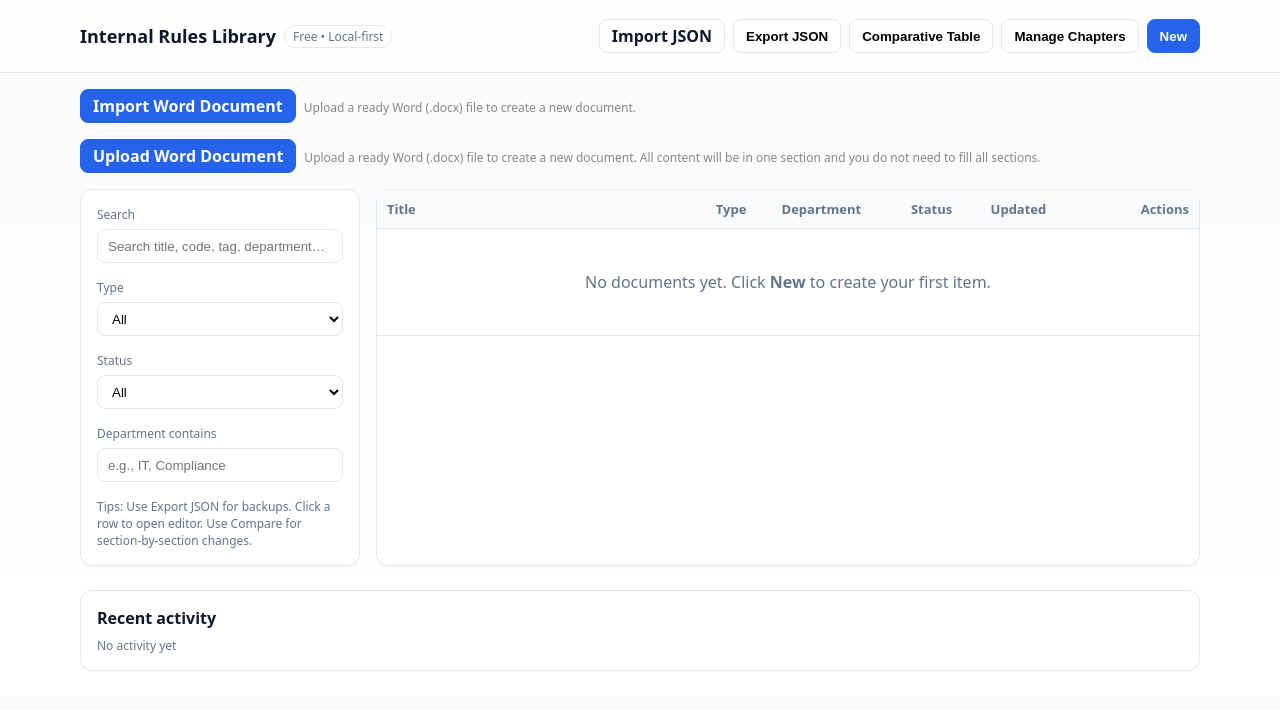
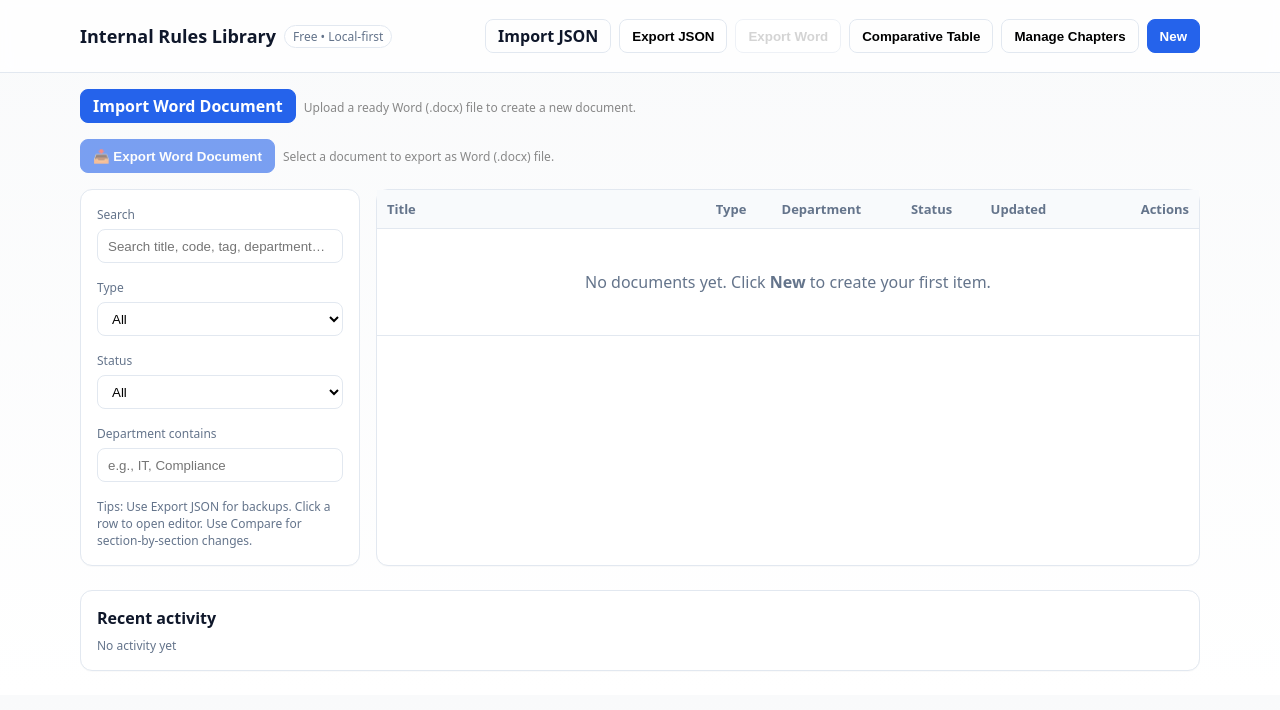
Before and after one commit to aymokhirakhon-max/internal_rules, a React (Vite) app: page / in a window 1280 px wide. Shown: the top 710 px of the page. Built offline with nearby package versions, Linux system fonts and the light colour scheme; the HTML template or start-up script is replaced by a standard one.

Commit message:
08.26.09

```diff
--- a/package.json
+++ b/package.json
@@ -12,8 +12,10 @@
     "@ckeditor/ckeditor5-build-classic": "^41.4.2",
     "@ckeditor/ckeditor5-react": "^11.0.0",
     "diff": "^7.0.0",
+    "docx": "^9.5.1",
     "draft-js": "^0.11.7",
     "draftjs-to-html": "^0.9.1",
+    "file-saver": "^2.0.5",
     "html-to-draftjs": "^1.5.0",
     "mammoth": "^1.11.0",
     "quill-better-table": "^1.2.10",
--- a/src/App.jsx
+++ b/src/App.jsx
@@ -4,6 +4,8 @@ import React, { useEffect, useMemo, useState } from 'react'
 import { CKEditor } from '@ckeditor/ckeditor5-react';
 import ClassicEditor from '@ckeditor/ckeditor5-build-classic';
 import * as Diff from 'diff'
+import { Document, Packer, Paragraph, TextRun, HeadingLevel, AlignmentType } from 'docx'
+import { saveAs } from 'file-saver'
 
 const TYPES = ['Policy','Procedure','Regulation']
 const STATUSES = ['Draft','Under Review','Active','Archived']
@@ -68,12 +70,7 @@ function ComparativeDiffBlock({ before, after, showFull = false }) {
   const beforeText = before ? before.replace(/<[^>]*>?/gm, '') : '';
   const afterText = after ? after.replace(/<[^>]*>?/gm, '') : '';
 
-  // Debug logging - remove in production
-  console.log('ComparativeDiffBlock:', {
-    beforeText: beforeText.substring(0, 100),
-    afterText: afterText.substring(0, 100),
-    hasData: !!beforeText || !!afterText
-  });
+
 
   const parts = Diff.diffWords(beforeText, afterText);
   const hasChanges = parts.some(p => p.added || p.removed);
@@ -186,9 +183,19 @@ function ComparativeTable({ oldVersion, newVersion, comments = [], onClose }) {
   }
 
   const getRowStatus = (row) => {
-    if (!row.before && row.after) return 'added';
-    if (row.before && !row.after) return 'removed';
-    if (row.before && row.after && row.before !== row.after) return 'changed';
+    // Clean up HTML and whitespace for better comparison
+    const cleanText = (text) => {
+      if (!text) return '';
+      return text.replace(/<[^>]*>/g, '').replace(/\s+/g, ' ').trim();
+    };
+
+    const cleanBefore = cleanText(row.before);
+    const cleanAfter = cleanText(row.after);
+
+    if (!cleanBefore && !cleanAfter) return 'unchanged';
+    if (!cleanBefore && cleanAfter) return 'added';
+    if (cleanBefore && !cleanAfter) return 'removed';
+    if (cleanBefore !== cleanAfter) return 'changed';
     return 'unchanged';
   }
 
@@ -213,12 +220,7 @@ function ComparativeTable({ oldVersion, newVersion, comments = [], onClose }) {
 
   const comparisonData = compareSections(oldVersion.sections, newVersion.sections)
 
-  // Debug logging
-  console.log('ComparativeTable Data:', {
-    oldVersion: oldVersion?.sections?.slice(0, 2),
-    newVersion: newVersion?.sections?.slice(0, 2),
-    comparisonData: comparisonData.slice(0, 3)
-  });
+
 
   // Calculate summary statistics
   const summary = comparisonData.reduce((acc, row) => {
@@ -1355,6 +1357,208 @@ export default function App(){
     };
     reader.readAsArrayBuffer(file);
   }
+
+  // Export Word Document function
+  async function exportToWord(doc) {
+    try {
+      const latestVersion = doc.versions[doc.versions.length - 1];
+      const sections = latestVersion.sections || [];
+
+      // Create document title
+      const titleParagraph = new Paragraph({
+        text: doc.title || 'Untitled Document',
+        heading: HeadingLevel.TITLE,
+        alignment: AlignmentType.CENTER,
+        spacing: { after: 400 }
+      });
+
+      // Create document info
+      const infoParagraphs = [
+        new Paragraph({
+          children: [
+            new TextRun({ text: "Document Code: ", bold: true }),
+            new TextRun({ text: doc.code || 'N/A' })
+          ],
+          spacing: { after: 200 }
+        }),
+        new Paragraph({
+          children: [
+            new TextRun({ text: "Type: ", bold: true }),
+            new TextRun({ text: doc.type || 'N/A' })
+          ],
+          spacing: { after: 200 }
+        }),
+        new Paragraph({
+          children: [
+            new TextRun({ text: "Department: ", bold: true }),
+            new TextRun({ text: doc.department || 'N/A' })
+          ],
+          spacing: { after: 200 }
+        }),
+        new Paragraph({
+          children: [
+            new TextRun({ text: "Status: ", bold: true }),
+            new TextRun({ text: doc.status || 'Draft' })
+          ],
+          spacing: { after: 200 }
+        }),
+        new Paragraph({
+          children: [
+            new TextRun({ text: "Version: ", bold: true }),
+            new TextRun({ text: latestVersion.version || 'v1.0' })
+          ],
+          spacing: { after: 400 }
+        })
+      ];
+
+      // Create section paragraphs
+      const sectionParagraphs = [];
+      sections.forEach((section, index) => {
+        // Section heading
+        sectionParagraphs.push(
+          new Paragraph({
+            text: section.key || `Section ${index + 1}`,
+            heading: HeadingLevel.HEADING_1,
+            spacing: { before: 400, after: 200 }
+          })
+        );
+
+        // Section content - convert HTML to plain text and create paragraphs
+        let content = section.text || '';
+
+        if (!content.trim()) {
+          sectionParagraphs.push(
+            new Paragraph({
+              text: 'No content',
+              italics: true,
+              spacing: { after: 400 }
+            })
+          );
+        } else {
+          // Better HTML processing - preserve line breaks and structure
+          content = content
+            .replace(/<br\s*\/?>/gi, '\n')  // Convert <br> to line breaks
+            .replace(/<\/p>/gi, '\n\n')     // Convert </p> to double line breaks
+            .replace(/<p[^>]*>/gi, '')      // Remove <p> tags
+            .replace(/<[^>]*>/g, '')        // Remove all other HTML tags
+            .replace(/\n\s*\n\s*\n/g, '\n\n') // Clean up excessive line breaks
+            .trim();
+
+          const contentLines = content.split('\n').filter(line => line.trim());
+
+          contentLines.forEach((line, lineIndex) => {
+            const trimmedLine = line.trim();
+            if (trimmedLine) {
+              // Check if line might be a heading (starts with number or is all caps)
+              const isHeading = /^(\d+\.|\d+\)|\w+\.|[A-Z\s]{3,}:)/.test(trimmedLine) ||
+                               (trimmedLine.length < 50 && trimmedLine === trimmedLine.toUpperCase());
+
+              sectionParagraphs.push(
+                new Paragraph({
+                  text: trimmedLine,
+                  spacing: { after: isHeading ? 200 : 120 },
+                  ...(isHeading && { heading: HeadingLevel.HEADING_2 })
+                })
+              );
+            } else {
+              // Add empty line for spacing
+              sectionParagraphs.push(
+                new Paragraph({
+                  text: '',
+                  spacing: { after: 120 }
+                })
+              );
+            }
+          });
+        }
+      });
+
+      // Create the Word document
+      const wordDoc = new Document({
+        sections: [{
+          properties: {},
+          children: [
+            titleParagraph,
+            ...infoParagraphs,
+            ...sectionParagraphs
+          ]
+        }]
+      });
+
+      // Generate and save the document
+      const buffer = await Packer.toBuffer(wordDoc);
+
+      // Create a clean filename
+      const cleanTitle = (doc.title || 'Document')
+        .replace(/[^a-zA-Z0-9\s-_]/g, '') // Remove special characters
+        .replace(/\s+/g, '_') // Replace spaces with underscores
+        .substring(0, 50); // Limit length
+
+      const timestamp = new Date().toISOString().split('T')[0]; // YYYY-MM-DD format
+      const filename = `${cleanTitle}_${latestVersion.version || 'v1.0'}_${timestamp}.docx`;
+
+      saveAs(new Blob([buffer]), filename);
+
+      // Add audit log
+      addAudit('export_word', doc.id, { filename });
+
+      // Success notification
+      const notification = document.createElement('div');
+      notification.innerHTML = `
+        <div style="
+          position: fixed;
+          top: 20px;
+          right: 20px;
+          background: #d1e7dd;
+          color: #0a3622;
+          padding: 12px 16px;
+          border-radius: 8px;
+          box-shadow: 0 2px 8px rgba(0,0,0,0.15);
+          z-index: 10000;
+          font-family: -apple-system, BlinkMacSystemFont, sans-serif;
+          font-size: 14px;
+          max-width: 350px;
+        ">
+          ✅ <strong>Export Successful!</strong><br>
+          <small>Downloaded: ${filename}</small>
+        </div>
+      `;
+      document.body.appendChild(notification);
+      setTimeout(() => {
+        notification.remove();
+      }, 5000);
+
+    } catch (error) {
+      console.error('Export failed:', error);
+
+      // Error notification
+      const notification = document.createElement('div');
+      notification.innerHTML = `
+        <div style="
+          position: fixed;
+          top: 20px;
+          right: 20px;
+          background: #f8d7da;
+          color: #721c24;
+          padding: 12px 16px;
+          border-radius: 8px;
+          box-shadow: 0 2px 8px rgba(0,0,0,0.15);
+          z-index: 10000;
+          font-family: -apple-system, BlinkMacSystemFont, sans-serif;
+          font-size: 14px;
+          max-width: 350px;
+        ">
+          ❌ <strong>Export Failed</strong><br>
+          <small>Please try again or check the console for details.</small>
+        </div>
+      `;
+      document.body.appendChild(notification);
+      setTimeout(() => {
+        notification.remove();
+      }, 5000);
+    }
+  }
+
   const [docs, setDocs] = useState([])
   const [audit, setAudit] = useState([])
   const [q, setQ] = useState('')
@@ -1507,6 +1711,7 @@ export default function App(){
             <input type="file" accept="application/json" onChange={onImport} style={{display:'none'}} />
           </label>
           <button className="btn" onClick={exportJSON}>Export JSON</button>
+          <button className="btn" onClick={() => selected && exportToWord(selected)} disabled={!selected}>Export Word</button>
           <button className="btn ghost" onClick={()=>setShowComparativeTable(true)}>Comparative Table</button>
           <button className="btn ghost" onClick={()=>setShowChapterManager(true)}>Manage Chapters</button>
           <button className="btn primary" onClick={()=>newDoc('Policy')}>New</button>
@@ -1522,50 +1727,19 @@ export default function App(){
           <span style={{marginLeft:8, color:'#888', fontSize:12}}>Upload a ready Word (.docx) file to create a new document.</span>
         </div>
         <div style={{marginBottom:16}}>
-          <label className="btn primary" style={{cursor:'pointer'}}>
-            Upload Word Document
-            <input type="file" accept=".docx" style={{display:'none'}} onChange={async (e) => {
-              setUploadError('');
-              try {
-                const file = e.target.files[0];
-                if (!file) return;
-                const mammoth = await import('mammoth');
-                const reader = new FileReader();
-                reader.onload = async function(evt) {
-                  try {
-                    const arrayBuffer = evt.target.result;
-                    const result = await mammoth.convertToHtml({arrayBuffer});
-                    // Create a new document with only one section
-                    const newDoc = {
-                      id: uid(), code: '', title: 'Imported Word Document',
-                      type: 'Policy', department: '', tags: [], status: 'Draft',
-                      effectiveDate: '', createdAt: now(), updatedAt: now(),
-                      versions: [{
-                        id: uid(), version: 'v1.0', createdAt: now(),
-                        sections: [{ key: 'Imported Content', text: result.value }]
-                      }],
-                      comments: []
-                    };
-                    setDocs(ds => [newDoc, ...ds]);
-                    setSelected(newDoc);
-                    addAudit('import_word', newDoc.id, { filename: file.name });
-                  } catch (err) {
-                    setUploadError('Failed to process Word file. Please try a different file or format.');
-                  }
-                };
-                reader.onerror = function() {
-                  setUploadError('Failed to read the file.');
-                };
-                reader.readAsArrayBuffer(file);
-              } catch (err) {
-                setUploadError('Upload failed. Please check your file and try again.');
-              }
-            }} />
-          </label>
-          <span style={{marginLeft:8, color:'#888', fontSize:12}}>Upload a ready Word (.docx) file to create a new document. All content will be in one section and you do not need to fill all sections.</span>
-          {uploadError && (
-            <div style={{color:'red', marginTop:8}}>{uploadError}</div>
-          )}
+          <button
+            className="btn primary"
+            onClick={() => selected && exportToWord(selected)}
+            disabled={!selected}
+            style={{opacity: selected ? 1 : 0.6}}
+          >
+            📥 Export Word Document
+          </button>
+          <span style={{marginLeft:8, color:'#888', fontSize:12}}>
+            {selected
+              ? `Export "${selected.title}" as a Word (.docx) document with all sections and formatting.`
+              : 'Select a document to export as Word (.docx) file.'}
+          </span>
         </div>
         <div className="grid grid-4">
           {/* Filters */}
@@ -1618,8 +1792,8 @@ export default function App(){
                         <div className="toolbar">
                           <button className="btn ghost" onClick={()=>{setSelected(d)}}>Open</button>
                           <button className="btn ghost" onClick={()=>{setSelected(d)}}>Edit</button>
-                          <button className="btn ghost" onClick={()=> { setSelectedDocForChapter(d); setShowChapterManager(true) }}>Add Chapter</button>
                           <button className="btn ghost" onClick={()=>{ setSelected(d); setShowCompare(true); setCompareTargetId(null) }}>Compare</button>
+                          <button className="btn ghost" onClick={()=>exportToWord(d)} title="Export as Word document">📥 Export</button>
                           <button className="btn danger" onClick={()=>deleteDoc(d.id)}>Delete</button>
                         </div>
                       </td>
@@ -2215,18 +2389,43 @@ function TagEditor({ value, onChange }){
 }
 
 function DiffBlock({ before, after }){
-  const parts = Diff.diffWords(before||'', after||'')
+  // Clean HTML tags from both texts for comparison
+  const beforeText = (before || '').replace(/<[^>]*>?/gm, '').trim()
+  const afterText = (after || '').replace(/<[^>]*>?/gm, '').trim()
+
+  const parts = Diff.diffWords(beforeText, afterText)
   const hasChanges = parts.some(p => p.added || p.removed)
 
+  // If no content in either version
+  if (!beforeText && !afterText) {
     return (
       <div style={{lineHeight:'1.6', padding: '8px', backgroundColor: '#f8f9fa', borderRadius: '4px'}}>
-      {!hasChanges ? (
-        <span style={{color: '#6c757d', fontStyle: 'italic'}}>No changes</span>
-      ) : (
-        <>
+        <span style={{color: '#6c757d', fontStyle: 'italic'}}>No content in either version</span>
+      </div>
+    )
+  }
+
+  // If identical content
+  if (!hasChanges) {
+    return (
+      <div style={{lineHeight:'1.6', padding: '8px', backgroundColor: '#f8f9fa', borderRadius: '4px'}}>
+        <div style={{marginBottom: '4px', fontSize: '11px', color: '#28a745', fontWeight: 'bold'}}>
+          ✓ IDENTICAL CONTENT
+        </div>
+        <div style={{color: '#495057', fontSize: '13px'}}>
+          {beforeText.length > 100 ? beforeText.substring(0, 100) + '...' : beforeText}
+        </div>
+      </div>
+    )
+  }
+
+  // Show detailed diff
+  return (
+    <div style={{lineHeight:'1.6', padding: '8px', backgroundColor: '#f8f9fa', borderRadius: '4px'}}>
       <div style={{marginBottom: '8px', fontSize: '12px', fontWeight: 'bold', color: '#495057'}}>
-            📋 Changes Summary:
-          </div>
+        🔍 CHANGES DETECTED:
+      </div>
+      <div style={{fontSize: '13px'}}>
         {parts.map((p,i) => {
           if (p.added) {
             return (
@@ -2234,9 +2433,11 @@ function DiffBlock({ before, after }){
                 backgroundColor: '#d1e7dd',
                 color: '#0f5132',
                 fontWeight: 'bold',
-                  padding: '2px 4px',
-                  borderRadius: '3px',
-                  margin: '0 1px'
+                padding: '2px 6px',
+                borderRadius: '4px',
+                margin: '0 2px',
+                display: 'inline-block',
+                border: '1px solid #badbcc'
               }}>
                 ✅ {p.value}
               </span>
@@ -2247,20 +2448,23 @@ function DiffBlock({ before, after }){
                 backgroundColor: '#f8d7da',
                 color: '#842029',
                 fontWeight: 'bold',
-                  padding: '2px 4px',
-                  borderRadius: '3px',
-                  margin: '0 1px',
-                  textDecoration: 'line-through'
+                padding: '2px 6px',
+                borderRadius: '4px',
+                margin: '0 2px',
+                textDecoration: 'line-through',
+                display: 'inline-block',
+                border: '1px solid #f5c2c7'
               }}>
                 ❌ {p.value}
               </span>
             )
           } else {
-              return <span key={i} style={{color: '#495057'}}>{p.value}</span>
+            // Show unchanged text with limited length
+            const displayText = p.value.length > 50 ? p.value.substring(0, 50) + '...' : p.value
+            return <span key={i} style={{color: '#495057'}}>{displayText}</span>
           }
         })}
-        </>
-      )}
+      </div>
     </div>
   )
 }
@@ -2332,30 +2536,32 @@ function ComparePanel({ docs, base, targetId, onSelectTarget, onClose }){
                   {table.map((row, index) => {
                     const getStatusStyle = (status) => {
                       switch(status) {
-                        case 'added': return {color: '#28a745', fontWeight: 'bold', backgroundColor: '#d1e7dd', padding: '4px 8px', borderRadius: '12px'};
-                        case 'removed': return {color: '#dc3545', fontWeight: 'bold', backgroundColor: '#f8d7da', padding: '4px 8px', borderRadius: '12px'};
-                        case 'changed': return {color: '#ffc107', fontWeight: 'bold', backgroundColor: '#fff3cd', padding: '4px 8px', borderRadius: '12px'};
-                        default: return {color: '#6c757d', fontWeight: 'normal'};
+                        case 'added': return {color: '#155724', fontWeight: 'bold', backgroundColor: '#d1e7dd', padding: '6px 12px', borderRadius: '16px', border: '1px solid #c3e6cb'};
+                        case 'removed': return {color: '#721c24', fontWeight: 'bold', backgroundColor: '#f8d7da', padding: '6px 12px', borderRadius: '16px', border: '1px solid #f5c6cb'};
+                        case 'changed': return {color: '#856404', fontWeight: 'bold', backgroundColor: '#fff3cd', padding: '6px 12px', borderRadius: '16px', border: '1px solid #ffeaa7'};
+                        default: return {color: '#6c757d', fontWeight: 'normal', backgroundColor: '#e9ecef', padding: '6px 12px', borderRadius: '16px'};
                       }
                     };
 
                     return (
                       <tr key={row.section} style={row.status==='changed' ? {background:'#fffbe6'} : row.status==='added' ? {background: '#e8f5e8'} : row.status==='removed' ? {background: '#ffe8e8'} : {}}>
-                        <td style={{whiteSpace:'nowrap', verticalAlign: 'top', padding: '12px'}}>
-                          <span style={{color: '#007bff', fontWeight: '600', marginRight: '8px'}}>
-                            {`1.${index + 1}.`}
+                        <td style={{whiteSpace:'nowrap', verticalAlign: 'top', padding: '12px', minWidth: '200px'}}>
+                          <div style={{display: 'flex', alignItems: 'center', gap: '8px'}}>
+                            <span style={{color: '#007bff', fontWeight: '600', fontSize: '14px'}}>
+                              {`${index + 1}.`}
                             </span>
-                          <strong>{row.section}</strong>
+                            <strong style={{fontSize: '14px'}}>{row.section}</strong>
+                          </div>
                         </td>
-                        <td style={{verticalAlign: 'top', padding: '12px'}}>
+                        <td style={{verticalAlign: 'top', padding: '12px', textAlign: 'center', minWidth: '120px'}}>
                           <span style={getStatusStyle(row.status)}>
-                            {row.status === 'added' && '✅ Added'}
-                            {row.status === 'removed' && '❌ Removed'}
-                            {row.status === 'changed' && '🔄 Changed'}
-                            {row.status === 'unchanged' && '✓ No changes'}
+                            {row.status === 'added' && '✅ ADDED'}
+                            {row.status === 'removed' && '❌ REMOVED'}
+                            {row.status === 'changed' && '🔄 CHANGED'}
+                            {row.status === 'unchanged' && '✓ UNCHANGED'}
                           </span>
                         </td>
-                        <td style={{verticalAlign: 'top', padding: '12px'}}>
+                        <td style={{verticalAlign: 'top', padding: '12px', width: '60%'}}>
                           <DiffBlock before={row.before} after={row.after} />
                         </td>
                       </tr>
```
Also changed, not shown: 1 other file (tests, documents, lock files or other folders). Lines whose indentation alone changed are shown as unchanged.
